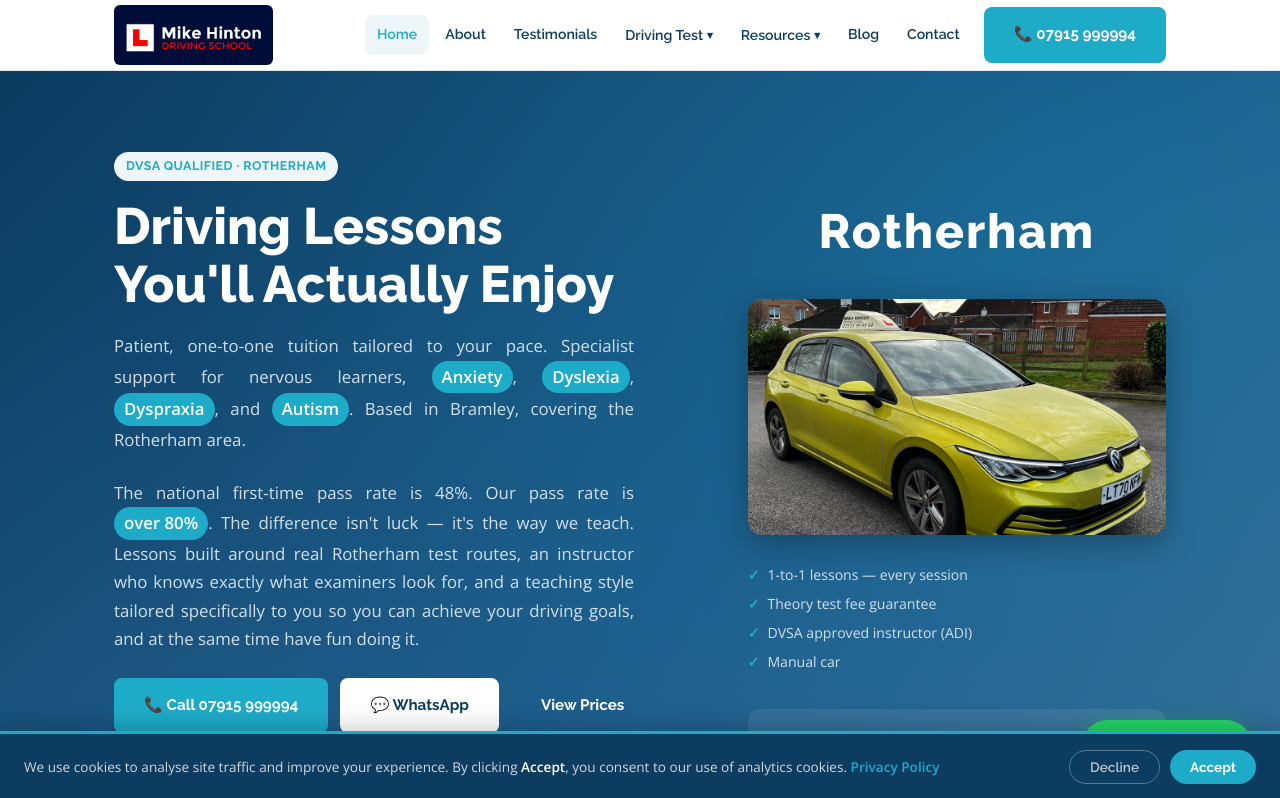
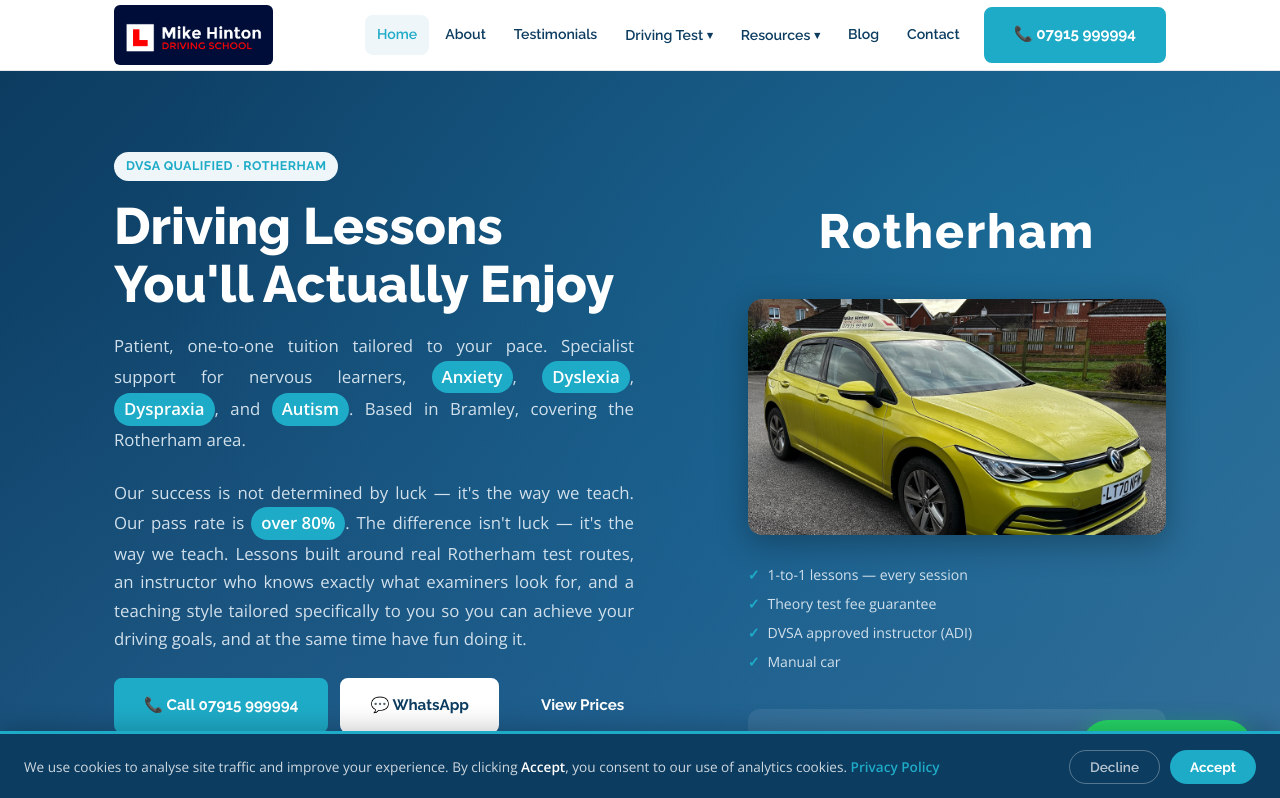
Before and after one commit to mikehinton-wq/mods-website, a React (Vite) app: page / in a window 1280 px wide. Shown: the top 798 px of the page. Built offline with nearby package versions, Linux system fonts and the light colour scheme.

Commit message:
Update site

```diff
--- a/src/pages/Home.jsx
+++ b/src/pages/Home.jsx
@@ -174,7 +174,7 @@ export default function Home() {
               nervous learners, <span style={{ background: 'var(--primary)', color: '#fff', fontWeight: 700, padding: '2px 10px', borderRadius: 20, display: 'inline-block' }}>Anxiety</span>, <span style={{ background: 'var(--primary)', color: '#fff', fontWeight: 700, padding: '2px 10px', borderRadius: 20, display: 'inline-block' }}>Dyslexia</span>, <span style={{ background: 'var(--primary)', color: '#fff', fontWeight: 700, padding: '2px 10px', borderRadius: 20, display: 'inline-block' }}>Dyspraxia</span>, and <span style={{ background: 'var(--primary)', color: '#fff', fontWeight: 700, padding: '2px 10px', borderRadius: 20, display: 'inline-block' }}>Autism</span>. Based in Bramley, covering the Rotherham area.
             </p>
             <p className="hero__sub">
-              The national first-time pass rate is 48%. Our pass rate is{' '}
+              Our success is not determined by luck — it's the way we teach. Our pass rate is{' '}
               <span style={{ background: 'var(--primary)', color: '#fff', fontWeight: 700, padding: '2px 10px', borderRadius: 20, display: 'inline-block' }}>over 80%</span>
               . The difference isn't luck — it's the way we teach. Lessons built around real Rotherham test routes, an instructor who knows exactly what examiners look for, and a teaching style tailored specifically to you so you can achieve your driving goals, and at the same time have fun doing it.
             </p>
```
